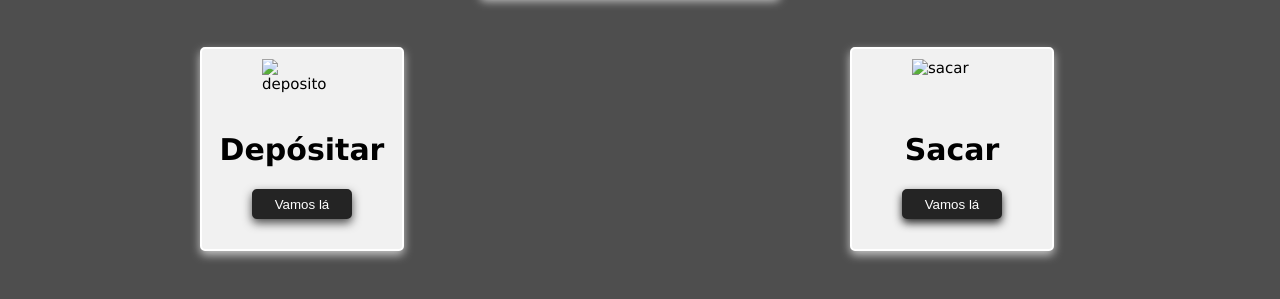
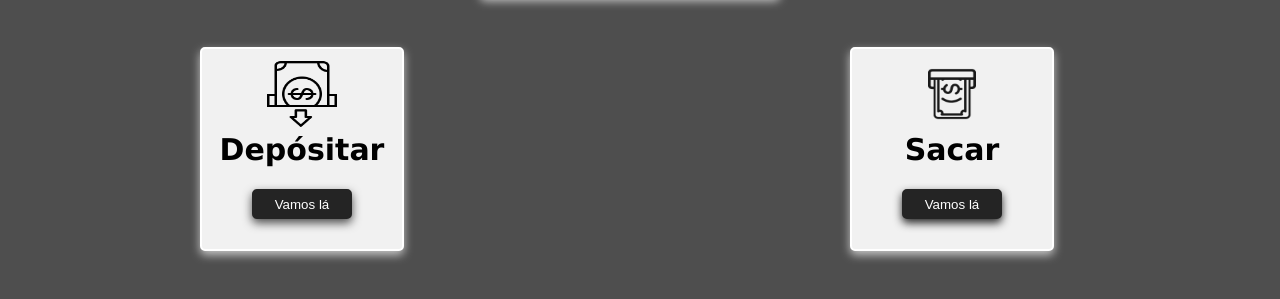
Before and after one commit to PaulaoTI/Banco, a plain HTML site: page index.html in a window 1280 px wide. Shown: the part 203-502 px from the top of the page. Drawn offline with Linux system fonts and the light colour scheme.

Commit message:
Update index.html

```diff
--- a/index.html
+++ b/index.html
@@ -179,7 +179,7 @@
     </div>
 
     <div class="divDepositar">
-        <img src="deposito.png" class="deposito" alt="deposito">
+        <img src="imagens/deposito.png" class="deposito" alt="deposito">
         <h1>Depósitar</h1>
         <a href="Deposito.html">
             <button class="entrarDepo">Vamos lá</button>
@@ -187,7 +187,7 @@
     </div>
 
     <div class="divSacar">
-        <img src="sacar.png" class="sacar" alt="sacar">
+        <img src="imagens/sacar.png" class="sacar" alt="sacar">
         <h1>Sacar</h1>
         <a href="saque.html">
             <button class="entrarSaque">Vamos lá</button>
```
